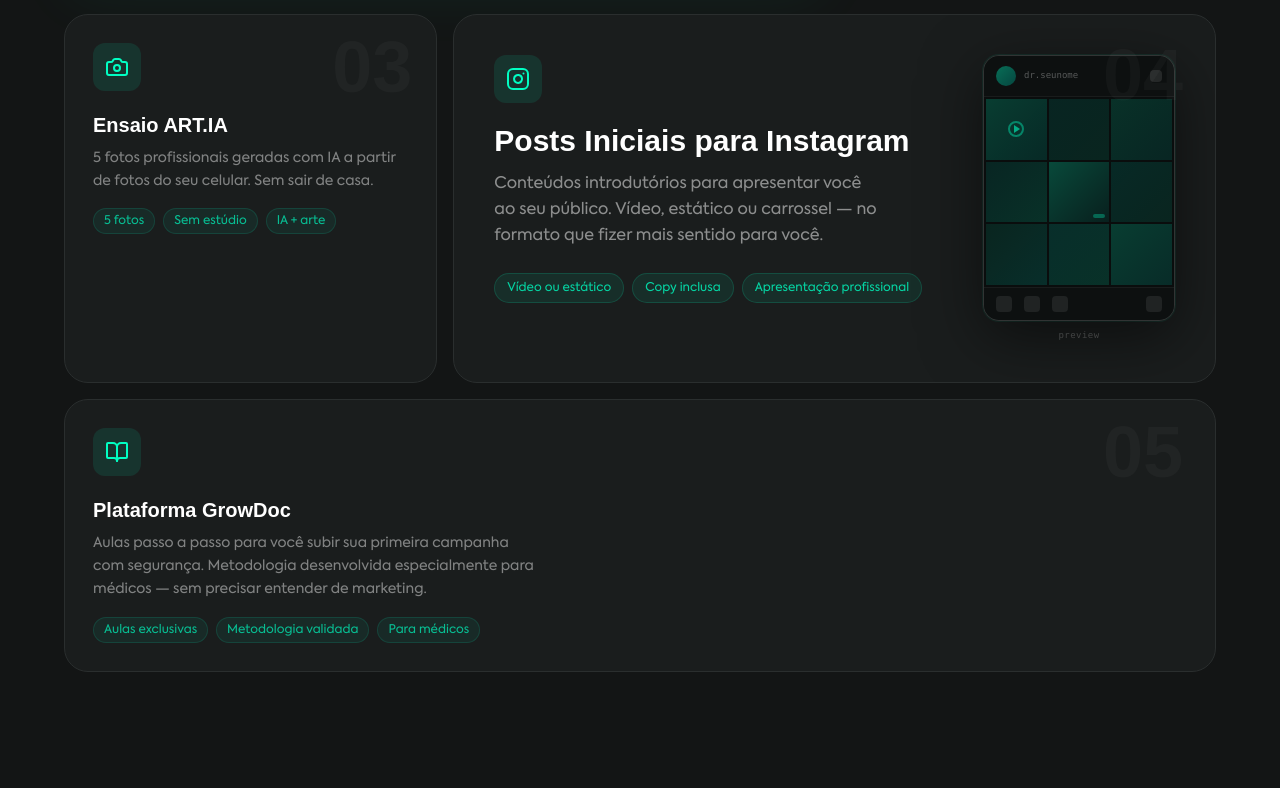
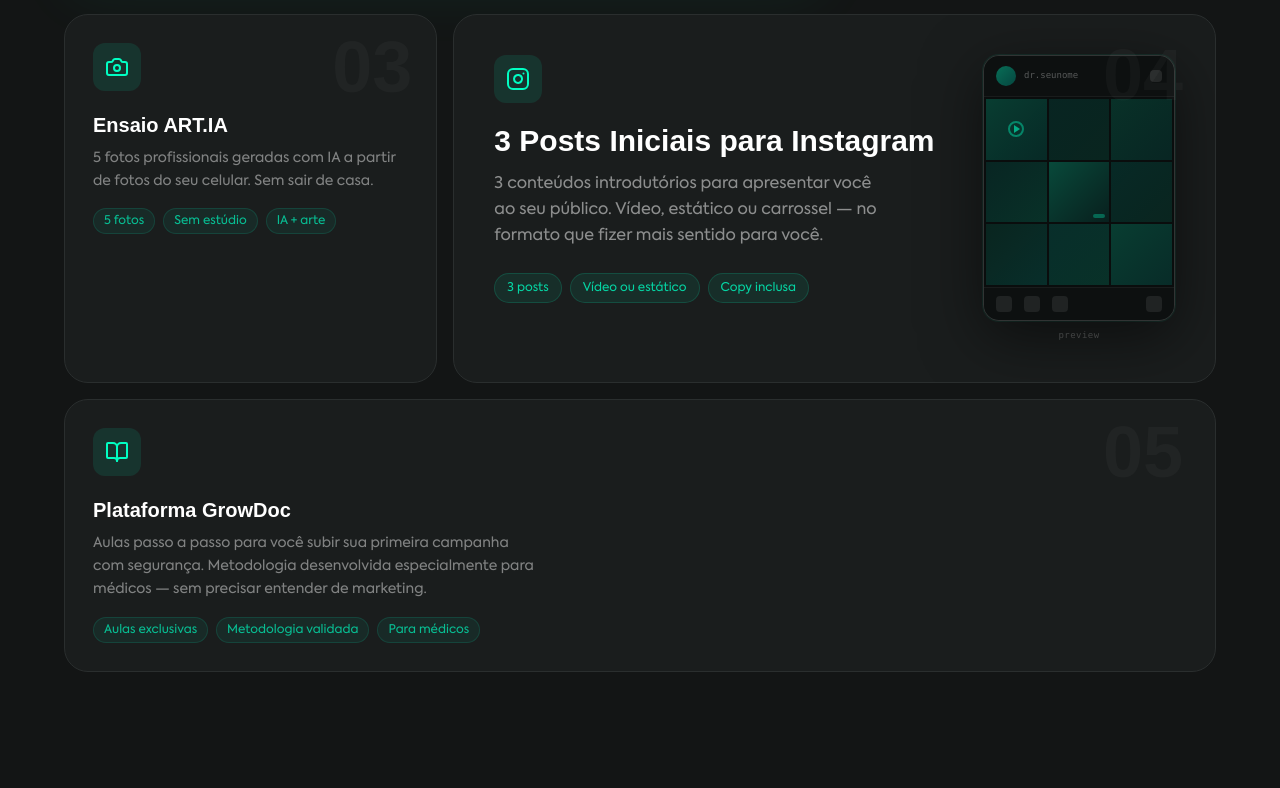
Before and after one commit to anajuway/growdoc-starter-2, a Next.js app: page / in a window 1280 px wide. Shown: the part 2372-3160 px from the top of the page. Built offline with nearby package versions, Linux system fonts and the light colour scheme; a web font is replaced by a local one.

Commit message:
fix: especificar 3 posts iniciais Instagram em todos os lugares

```diff
--- a/app/components/Entregaveis.tsx
+++ b/app/components/Entregaveis.tsx
@@ -197,13 +197,13 @@ export default function Entregaveis() {
                   <Instagram className="w-6 h-6 text-[#01FEC2]" />
                 </div>
 
-                <h3 className="text-2xl md:text-3xl font-bold mb-3">Posts Iniciais para Instagram</h3>
+                <h3 className="text-2xl md:text-3xl font-bold mb-3">3 Posts Iniciais para Instagram</h3>
                 <p className="text-white/50 leading-relaxed max-w-sm mb-6">
-                  Conteúdos introdutórios para apresentar você ao seu público. Vídeo, estático ou carrossel — no formato que fizer mais sentido para você.
+                  3 conteúdos introdutórios para apresentar você ao seu público. Vídeo, estático ou carrossel — no formato que fizer mais sentido para você.
                 </p>
 
                 <div className="flex flex-wrap gap-2">
-                  {["Vídeo ou estático", "Copy inclusa", "Apresentação profissional"].map((tag) => (
+                  {["3 posts", "Vídeo ou estático", "Copy inclusa"].map((tag) => (
                     <span key={tag} className="text-xs text-[#01FEC2]/80 bg-[#01FEC2]/8 border border-[#01FEC2]/15 px-3 py-1.5 rounded-full">
                       {tag}
                     </span>
--- a/app/components/Proposta.tsx
+++ b/app/components/Proposta.tsx
@@ -9,7 +9,7 @@ const entregaveis = [
   "Landing Page de alta conversão (hospedada pela GrowDoc)",
   "Ficha Google Meu Negócio com SEO",
   "Ensaio ART.IA — 5 fotos profissionais",
-  "Posts Iniciais para Instagram (vídeo, estático ou carrossel)",
+  "3 Posts Iniciais para Instagram (vídeo, estático ou carrossel)",
   "Acesso à Plataforma GrowDoc (aulas)",
 ];
 
--- a/app/termos/page.tsx
+++ b/app/termos/page.tsx
@@ -17,7 +17,7 @@ const pontosPrincipais = [
       { tipo: "ok", texto: "Landing Page profissional (hospedada no domínio GrowDoc)" },
       { tipo: "ok", texto: "Ficha Google Meu Negócio configurada com SEO" },
       { tipo: "ok", texto: "Ensaio ART.IA — 5 fotos profissionais com IA" },
-      { tipo: "ok", texto: "Posts Iniciais para Instagram (vídeo, estático ou carrossel)" },
+      { tipo: "ok", texto: "3 Posts Iniciais para Instagram (vídeo, estático ou carrossel)" },
       { tipo: "ok", texto: "Acesso à Plataforma GrowDoc (aulas para sua 1ª campanha)" },
     ],
   },
@@ -58,7 +58,7 @@ Implementação do Growdoc Program STARTER 2, conforme entregáveis descritos ne
 a) Landing Page de alta conversão (hospedada no domínio GrowDoc);
 b) Configuração da Ficha Google Meu Negócio com palavras-chave de SEO;
 c) Ensaio ART.IA — 5 fotos profissionais geradas com IA;
-d) Posts Iniciais para Instagram (vídeo, estático ou carrossel — formato a definir com o cliente);
+d) 3 (três) Posts Iniciais para Instagram (vídeo, estático ou carrossel — formato a definir com o cliente);
 e) Acesso à Plataforma GrowDoc com aulas para estruturar a 1ª campanha.
 
 3. PAGAMENTO
```
